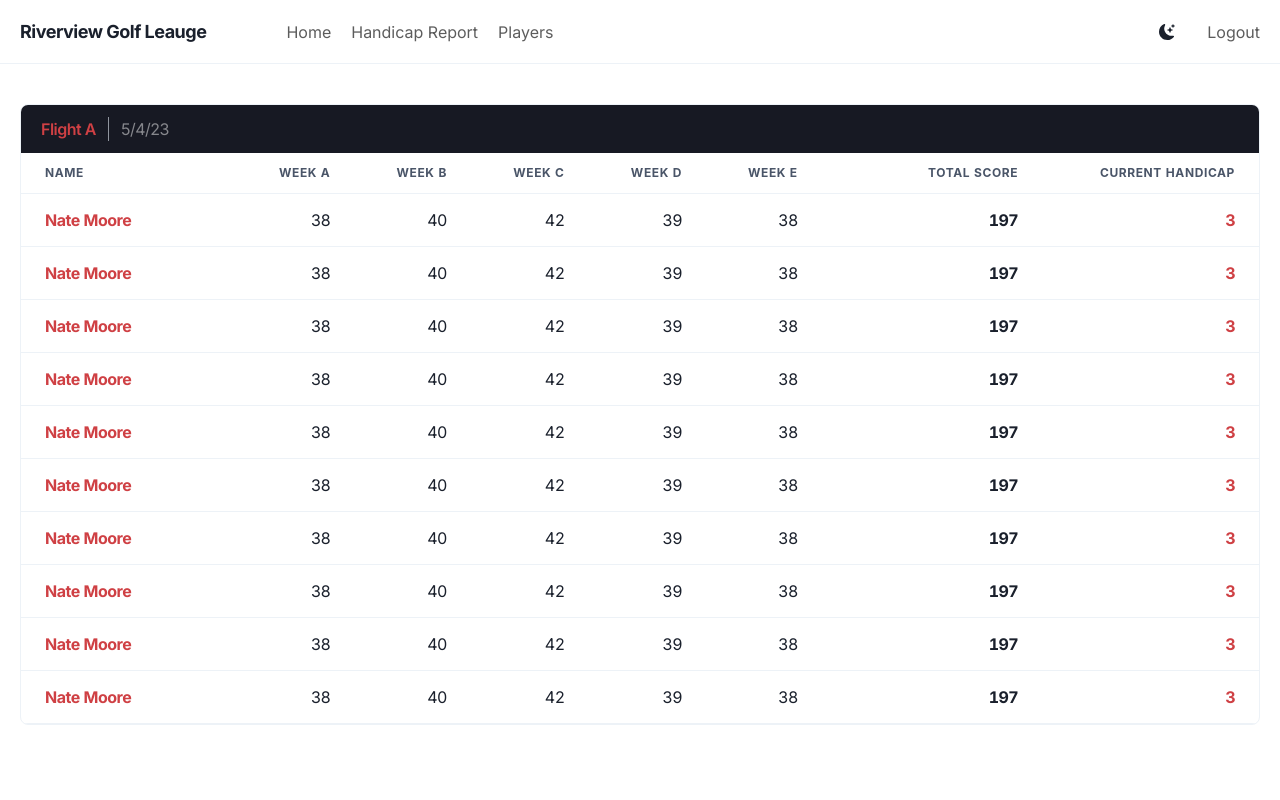
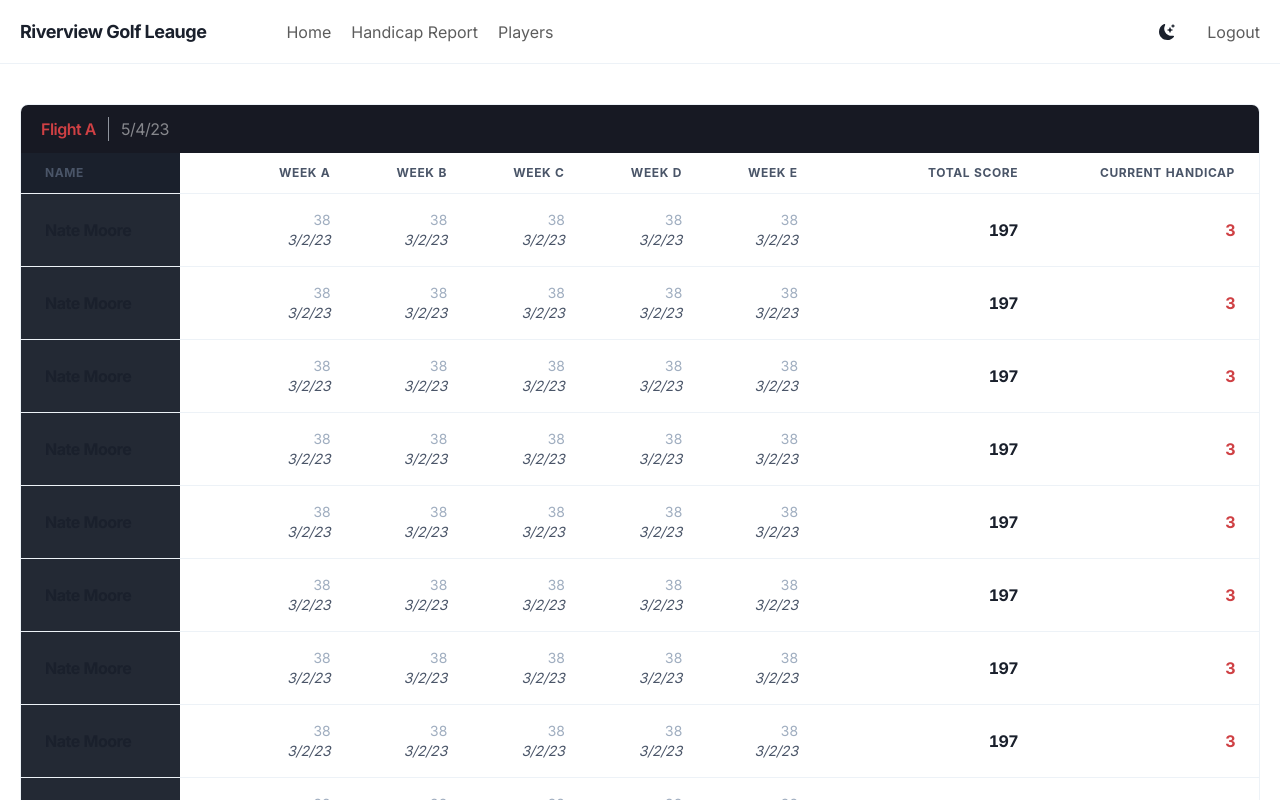
Before and after one commit to benmacleod24/golf.benm.app, a Next.js app: page /hndcp in a window 1280 px wide. Shown: the top 800 px of the page. Built offline with nearby package versions, Linux system fonts and the light colour scheme; no server answers.

Commit message:
feat: added handicap report generation

```diff
--- a/src/client/components/Admin/CreateNewRound/index.tsx
+++ b/src/client/components/Admin/CreateNewRound/index.tsx
@@ -5,7 +5,7 @@ import { z } from "zod";
 import { createRoundCard } from "~/server/db/createRoundCard";
 import { Form } from "../../Form";
 import useSWR from "swr";
-import { Player } from "@prisma/client";
+import { Team_Member } from "@prisma/client";
 import { Flex, Grid } from "@chakra-ui/react";
 
 interface CreateNewRoundProps {}
@@ -20,7 +20,7 @@ const CreateNewRound: React.FC<CreateNewRoundProps> = (props) => {
 	const { register, handleSubmit, formState, ...rest } =
 		useForm<NewRoundFormData>();
 
-	const { data } = useSWR<{ data: Player[] }>("/api/v1/players");
+	const { data } = useSWR<{ data: Team_Member[] }>("/api/v1/players");
 
 	const onSubmit = async (data: NewRoundFormData) => {
 		alert(JSON.stringify(data, null, 2));
--- a/src/client/components/Form/SearchInput.tsx
+++ b/src/client/components/Form/SearchInput.tsx
@@ -57,17 +57,16 @@ const SearchInput: React.FC<SearchInputProps> = (props) => {
 				<FormLabel htmlFor="search-player">What Player?</FormLabel>
 				<InputGroup>
 					<InputRightElement
-						children={
-							selected.length > 0 ? (
-								<Icon as={AiOutlineClose} />
-							) : null
-						}
 						onClick={() => {
 							setSelected("");
 							setFilter("");
 							setOpen(false);
 						}}
-					/>
+					>
+						{selected.length > 0 ? (
+							<Icon as={AiOutlineClose} />
+						) : null}
+					</InputRightElement>
 					<Input
 						autoComplete="off"
 						pointerEvents={selected.length > 0 ? "none" : "all"}
--- a/src/client/components/Handicap/Player.tsx
+++ b/src/client/components/Handicap/Player.tsx
@@ -1,4 +1,4 @@
-import { Td, Tr } from "@chakra-ui/react";
+import { Td, Tr, Text } from "@chakra-ui/react";
 import React, { useState, useEffect } from "react";
 
 interface HandicapPlayerProps {}
@@ -11,16 +11,47 @@ const HandicapPlayer: React.FC<HandicapPlayerProps> = (props) => {
 	return (
 		<React.Fragment>
 			<Tr>
-				<Td color="brand.700" fontWeight={"bold"}>
+				<Td
+					fontWeight={"bold"}
+					pos="sticky"
+					left="0"
+					top="0"
+					bg="#232934"
+				>
 					Nate Moore
 				</Td>
 				<Td></Td>
-				<Td isNumeric>38</Td>
-				<Td isNumeric>40</Td>
-				<Td isNumeric>42</Td>
-				<Td isNumeric>39</Td>
-				<Td isNumeric>38</Td>
-				<Td isNumeric></Td>
+				<Td isNumeric color="gray.400">
+					<Text fontSize={"sm"}>38</Text>
+					<Text fontSize="sm" color="gray.600" fontStyle={"italic"}>
+						3/2/23
+					</Text>
+				</Td>
+				<Td isNumeric color="gray.400">
+					<Text fontSize={"sm"}>38</Text>
+					<Text fontSize="sm" color="gray.600" fontStyle={"italic"}>
+						3/2/23
+					</Text>
+				</Td>
+				<Td isNumeric color="gray.400">
+					<Text fontSize={"sm"}>38</Text>
+					<Text fontSize="sm" color="gray.600" fontStyle={"italic"}>
+						3/2/23
+					</Text>
+				</Td>
+				<Td isNumeric color="gray.400">
+					<Text fontSize={"sm"}>38</Text>
+					<Text fontSize="sm" color="gray.600" fontStyle={"italic"}>
+						3/2/23
+					</Text>
+				</Td>
+				<Td isNumeric color="gray.400">
+					<Text fontSize={"sm"}>38</Text>
+					<Text fontSize="sm" color="gray.600" fontStyle={"italic"}>
+						3/2/23
+					</Text>
+				</Td>
+				<Td isNumeric color="gray.400"></Td>
 				<Td isNumeric fontWeight={"bold"}>
 					197
 				</Td>
--- a/src/client/components/Handicap/Table.tsx
+++ b/src/client/components/Handicap/Table.tsx
@@ -1,5 +1,5 @@
 import { Table, TableContainer, Tbody, Th, Thead, Tr } from "@chakra-ui/react";
-import React, { useState, useEffect } from "react";
+import React, { useState, useEffect, useRef } from "react";
 
 interface TableWrapperProps {}
 
@@ -15,7 +15,9 @@ const TableWrapper: React.FC<React.PropsWithChildren<TableWrapperProps>> = (
 			<Table>
 				<Thead>
 					<Tr>
-						<Th>Name</Th>
+						<Th pos="sticky" left="0" top="0" bg="gray.800">
+							Name
+						</Th>
 						<Th></Th>
 						<Th isNumeric>Week A</Th>
 						<Th isNumeric>Week B</Th>
--- /dev/null
+++ b/src/pages/api/v1/hndcp/index.ts
@@ -0,0 +1,26 @@
+import { NextApiRequest, NextApiResponse } from "next";
+import { generateHndcpReport } from "~/server/db/generateHndcpReport";
+
+const handler = (req: NextApiRequest, res: NextApiResponse) => {
+	const { method } = req;
+
+	switch (method) {
+		case "GET":
+			return GET(req, res);
+		default:
+			throw new Error("Method does not exist at this endpoint.");
+	}
+};
+
+/**
+ * @method GET
+ * @url /api/v1/hndcp
+ * @description Generate new handicap report.
+ */
+const GET = async (req: NextApiRequest, res: NextApiResponse) => {
+	const data = await generateHndcpReport("A");
+
+	return res.status(200).json(data);
+};
+
+export default handler;
--- a/src/pages/api/v1/players/index.ts
+++ b/src/pages/api/v1/players/index.ts
@@ -55,10 +55,11 @@ const POST = async (req: NextApiRequest, res: NextApiResponse) => {
 		);
 	}
 
-	const newPlayer = await createPlayer(
-		{ firstName, lastName },
-		teamId as number
-	);
+	const newPlayer = await createPlayer({
+		firstName,
+		lastName,
+		teamId: teamId as number,
+	});
 
 	if (!newPlayer || newPlayer === null) {
 		return res.status(500).json(
--- a/src/pages/api/v1/round-card/index.ts
+++ /dev/null
@@ -1,66 +0,0 @@
-import { create } from "domain";
-import { NextApiRequest, NextApiResponse } from "next";
-import { z } from "zod";
-import { prisma } from "~/server/db";
-import { createRoundCard } from "~/server/db/createRoundCard";
-import { response } from "~/server/helpers";
-import { isAdmin } from "~/server/helpers/isAdmin";
-
-const handler = (req: NextApiRequest, res: NextApiResponse) => {
-	const { method } = req;
-
-	switch (method) {
-		case "POST":
-			return POST(req, res);
-		default:
-			throw new Error("Method does not exist at this endpoint.");
-	}
-};
-
-/**
- * @method POST
- * @url /api/v1/round-card
- * @description Create a new round card.
- */
-const POST = async (req: NextApiRequest, res: NextApiResponse) => {
-	const body = createRoundCard.schema.parse(JSON.parse(req.body));
-
-	// No access to this endpoint.
-	if (!(await isAdmin({ req, res }))) {
-		return res.status(401).json(
-			response({
-				code: "401",
-				message: "No Access",
-			})
-		);
-	}
-
-	if (!z.coerce.date().safeParse(body.date)) {
-		return res.status(400).json(
-			response({
-				code: "400",
-				message: "Invalid date.",
-			})
-		);
-	}
-
-	const roundCard = await createRoundCard(body);
-
-	if (!roundCard) {
-		return res.status(500).json(
-			response({
-				code: "500",
-				message: "Error occured while creating new round card.",
-			})
-		);
-	}
-
-	return res.status(200).json(
-		response({
-			code: "200",
-			data: roundCard,
-		})
-	);
-};
-
-export default handler;
--- a/src/pages/hndcp.tsx
+++ b/src/pages/hndcp.tsx
@@ -1,3 +1,4 @@
+import { Flex } from "@chakra-ui/react";
 import React, { useState, useEffect } from "react";
 import { Container, Handicap } from "~/client/components";
 
@@ -8,8 +9,11 @@ interface HandicapPageProps {}
  * @return {React.FC<HandicapPage>}
  */
 const HandicapPage: React.FC<HandicapPageProps> = (props) => {
+	// const {} = useSWR("/");
+
 	return (
 		<Container.Main>
+			<Flex gap={14} flexDir={"column"} pb="10">
 				<Handicap.Container>
 					<Handicap.Header>Flight A</Handicap.Header>
 					<Handicap.Table>
@@ -25,6 +29,22 @@ const HandicapPage: React.FC<HandicapPageProps> = (props) => {
 						<Handicap.Player />
 					</Handicap.Table>
 				</Handicap.Container>
+				<Handicap.Container>
+					<Handicap.Header>Flight B</Handicap.Header>
+					<Handicap.Table>
+						<Handicap.Player />
+						<Handicap.Player />
+						<Handicap.Player />
+						<Handicap.Player />
+						<Handicap.Player />
+						<Handicap.Player />
+						<Handicap.Player />
+						<Handicap.Player />
+						<Handicap.Player />
+						<Handicap.Player />
+					</Handicap.Table>
+				</Handicap.Container>
+			</Flex>
 		</Container.Main>
 	);
 };
--- a/src/server/db/createPlayer.ts
+++ b/src/server/db/createPlayer.ts
@@ -24,7 +24,7 @@ const schema = z.object({
 	firstName: z.string(),
 	lastName: z.string(),
 	teamId: z.string().transform(stringToNumber),
-	A_or_B: z.string(),
+	A_or_B: z.ostring(),
 });
 
 createPlayer.schema = schema;
--- /dev/null
+++ b/src/server/db/generateHndcpReport.ts
@@ -0,0 +1,42 @@
+import { A_or_B } from "@prisma/client";
+import { prisma } from "./prisma";
+
+export const generateHndcpReport = async (A_or_B: A_or_B) => {
+	try {
+		const teamMembers = await prisma.team_Member.findMany({
+			include: {
+				scorecards: {
+					take: 5,
+					orderBy: { date: "desc" },
+				},
+			},
+		});
+
+		const scorecardsByTeamMember = teamMembers.reduce<{
+			A: any[];
+			B: any[];
+		}>(
+			(result: any, teamMember: any) => {
+				teamMember.totalScore = teamMember.scorecards.reduce(
+					(prev: any, next: any) => {
+						return prev + next.score;
+					},
+					0
+				);
+
+				teamMember.handicap = Math.ceil(
+					((teamMember.totalScore - 180) / 5) * 0.8
+				);
+
+				if (teamMember.A_or_B === "A") result["A"].push(teamMember);
+				if (teamMember.A_or_B === "B") result["B"].push(teamMember);
+				return result;
+			},
+			{ A: [], B: [] }
+		);
+
+		return scorecardsByTeamMember;
+	} catch (e) {
+		throw e;
+	}
+};
```
Also changed, not shown: 1 other file (tests, documents, lock files or other folders). Lines whose indentation alone changed are shown as unchanged.
